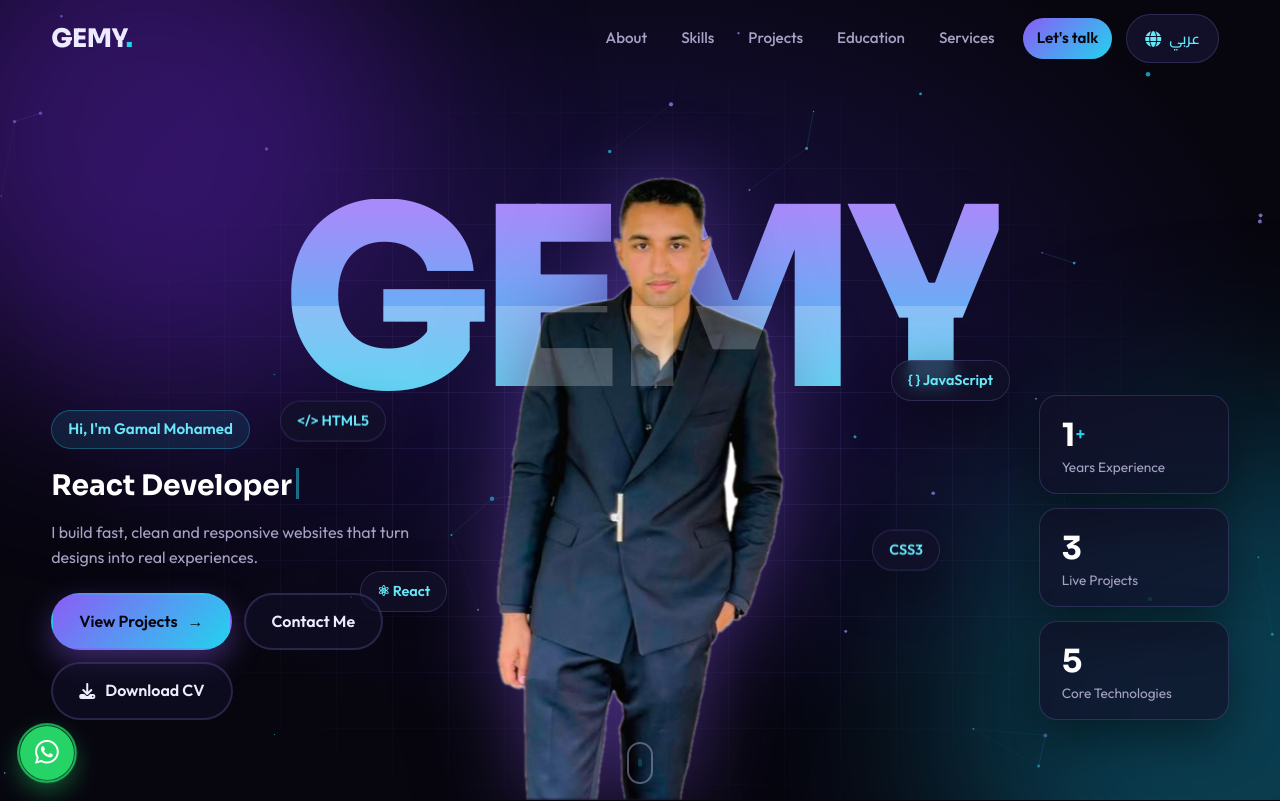
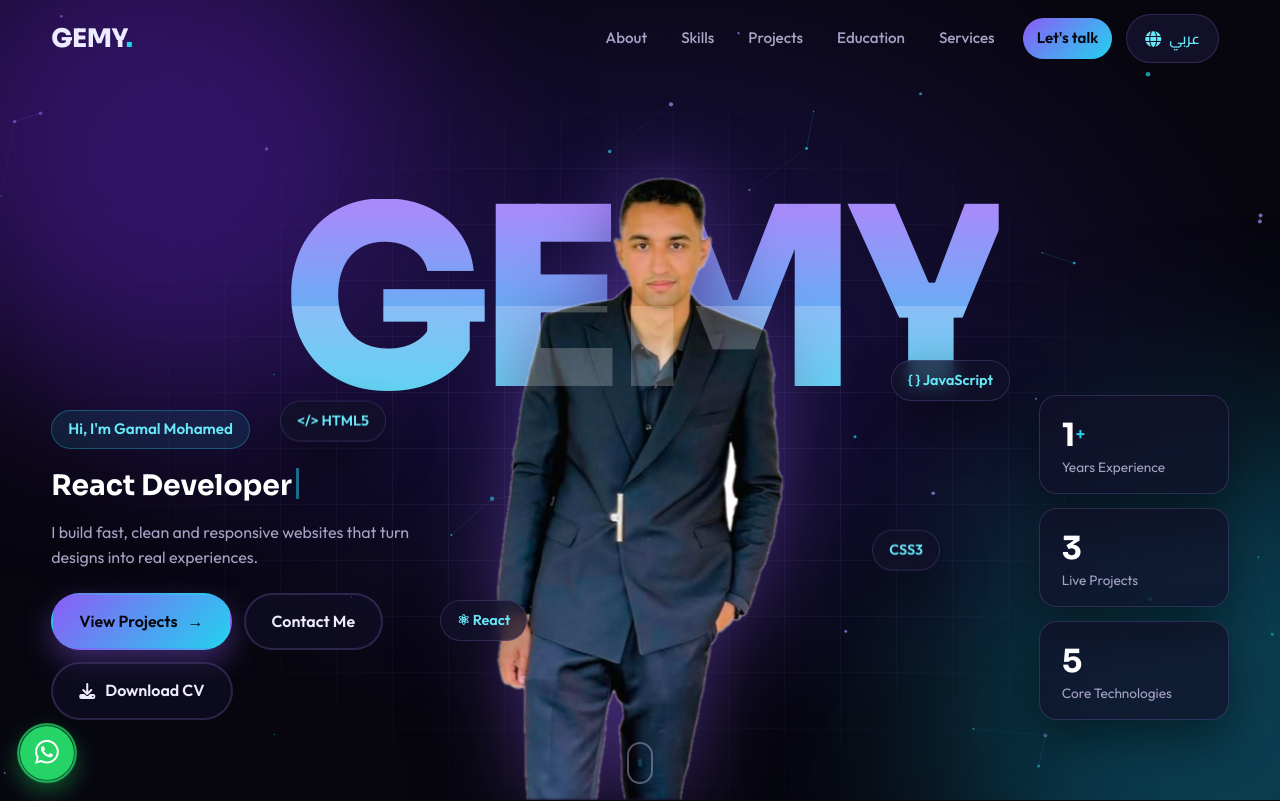
Before and after one commit to 0gemy/gemy-portfolio, a plain HTML site: page index.html in a window 1280 px wide. Shown: the top 801 px of the page. Drawn offline with nearby package versions, Linux system fonts and the light colour scheme.

Commit message:
Polish: chip overlap, mobile floating buttons

```diff
--- a/style.css
+++ b/style.css
@@ -82,7 +82,7 @@ h1,h2,h3{font-family:'Sora',sans-serif;line-height:1.15}
 @keyframes rise{from{opacity:0;transform:translateX(-50%) translateY(80px)}to{opacity:1;transform:translateX(-50%)}}
 .chip{position:absolute;background:rgba(18,16,40,.75);backdrop-filter:blur(8px);border:1px solid var(--line);border-radius:99px;padding:8px 16px;font-weight:600;font-size:.9rem;color:var(--cyan2);
   box-shadow:var(--shadow);animation:float 5s ease-in-out infinite;pointer-events:auto}
-.c1{left:14%;top:46%}.c2{right:13%;top:40%;animation-delay:-1.5s}.c3{left:22%;top:68%;animation-delay:-3s}.c4{right:20%;top:63%;animation-delay:-2s}
+.c1{left:14%;top:46%}.c2{right:13%;top:40%;animation-delay:-1.5s}.c3{left:30%;top:72%;animation-delay:-3s}.c4{right:20%;top:63%;animation-delay:-2s}
 @keyframes float{50%{transform:translateY(-14px)}}
 
 .hero-left,.hero-right{position:relative;z-index:3;padding-bottom:20px}
@@ -289,3 +289,5 @@ h2 em{font-style:normal;background:linear-gradient(90deg,#A78BFA,#22D3EE,#A78BFA
 }
 @media (prefers-reduced-motion:reduce){*,*::before,*::after{animation-duration:.01ms!important;animation-iteration-count:1!important;transition-duration:.01ms!important;scroll-behavior:auto!important}.reveal{opacity:1;transform:none;filter:none}.preloader{display:none}#fx{display:none}}
 .case-wrap{flex:1}
+
+@media (max-width:640px){.wa-float{width:46px;height:46px;font-size:1.4rem;bottom:14px}#totop{bottom:14px;width:42px;height:42px}}
```
